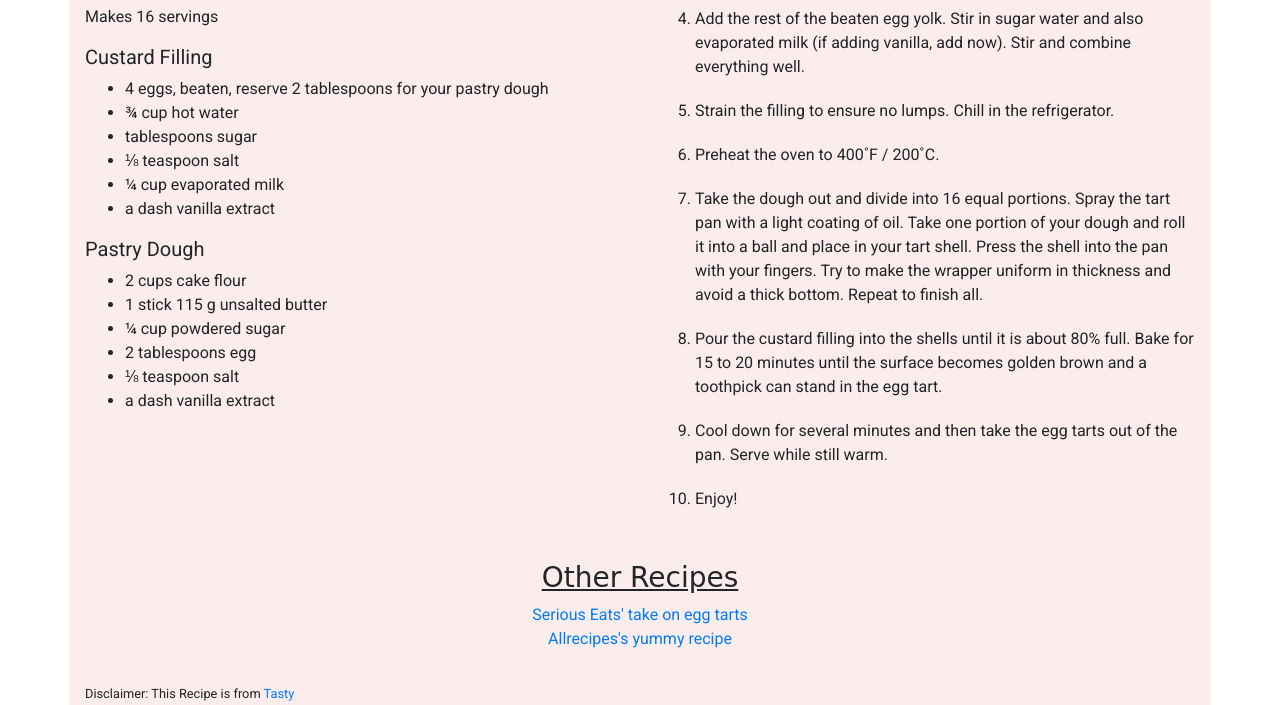
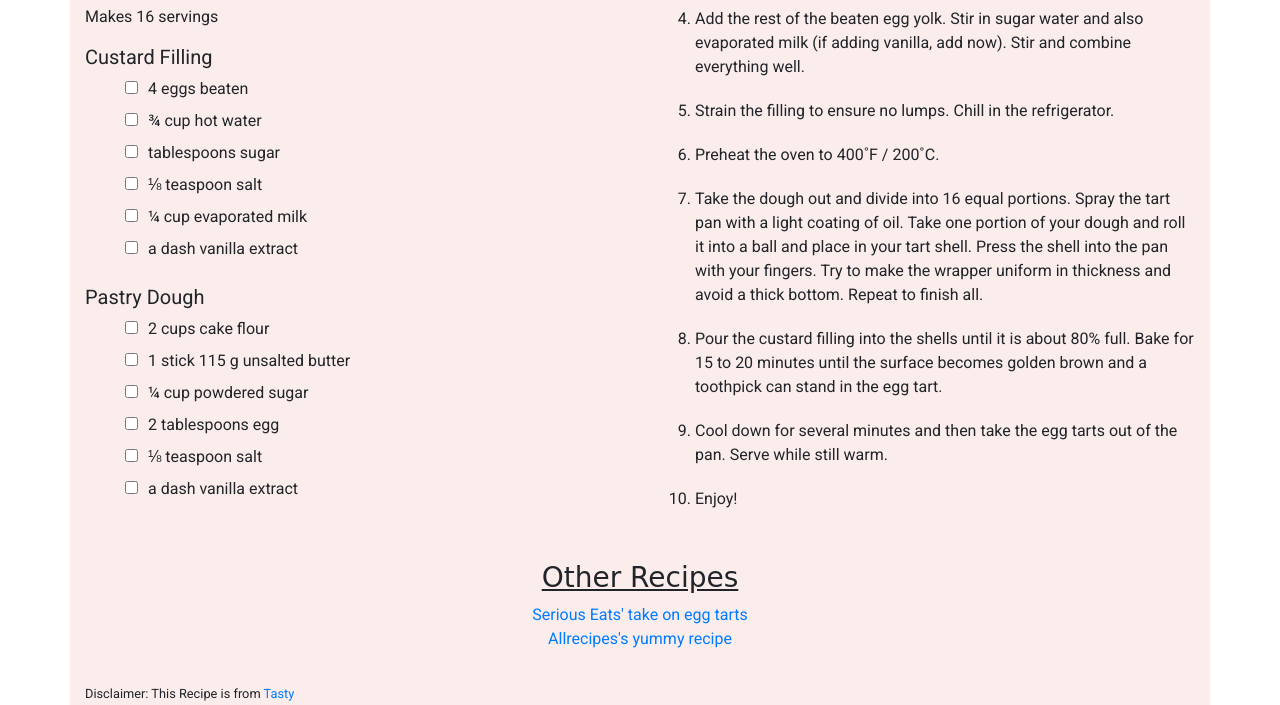
Before and after one commit to isabelleyiu/recipe-page, a plain HTML site: page index.html in a window 1280 px wide. Shown: the part 1185-1890 px from the top of the page. Drawn offline with nearby package versions, Linux system fonts and the light colour scheme; a web font is replaced by a local one.

Commit message:
Replace Ingredients bullet points with checkboxes

```diff
--- a/css/styles.css
+++ b/css/styles.css
@@ -36,6 +36,10 @@ ol li {
     margin-bottom: 20px;
 }
 
+ul li {
+    list-style-type: none;
+}
+
 .otherRecipes a:hover {
     color: purple;
 }
@@ -48,3 +52,8 @@ ol li {
 #otherRecipes {
     text-decoration-line: underline;
 }
+
+#checkbox {
+    background-color: red;
+    margin-right: 10px;
+}
--- a/index.html
+++ b/index.html
@@ -64,22 +64,22 @@
 
                             <h5>Custard Filling</h5>
                             <ul>
-                                <li>4 eggs, beaten, reserve 2 tablespoons for your pastry dough</li>
-                                <li>¾ cup hot water</li>
-                                <li>tablespoons sugar</li>
-                                <li>⅛ teaspoon salt</li>
-                                <li>¼ cup evaporated milk</li>
-                                <li>a dash vanilla extract</li>
+                                <li><label><input type="checkbox" id="checkbox"><span>4 eggs beaten</span></label></li>
+                                <li><label><input type="checkbox" id="checkbox"><span>¾ cup hot water</span></label></li>
+                                <li><label><input type="checkbox" id="checkbox"><span>tablespoons sugar</span></label></li>
+                                <li><label><input type="checkbox" id="checkbox"><span>⅛ teaspoon salt</span></label></li>
+                                <li><label><input type="checkbox" id="checkbox"><span>¼ cup evaporated milk</span></label></li>
+                                <li><label><input type="checkbox" id="checkbox"><span>a dash vanilla extract</span></label></li>
                             </ul>
 
                             <h5>Pastry Dough</h5>
                                 <ul>
-                                    <li>2 cups  cake flour</li>
-                                    <li>1 stick 115 g  unsalted butter</li>
-                                    <li>¼ cup  powdered sugar</li>
-                                    <li>2 tablespoons  egg</li>
-                                    <li>⅛ teaspoon  salt</li>
-                                    <li>a dash vanilla extract</li>
+                                    <li><label><input type="checkbox" id="checkbox"><span>2 cups  cake flour</span></label></li>
+                                    <li><label><input type="checkbox" id="checkbox"><span>1 stick 115 g  unsalted butter</span></label></li>
+                                    <li><label><input type="checkbox" id="checkbox"><span>¼ cup  powdered sugar</span></label></li>
+                                    <li><label><input type="checkbox" id="checkbox"><span>2 tablespoons  egg</span></label></li>
+                                    <li><label><input type="checkbox" id="checkbox"><span>⅛ teaspoon  salt</span></label></li>
+                                    <li><label><input type="checkbox" id="checkbox"><span>a dash vanilla extract</span></label></li>
                                 </ul>
                     </div>
 
```
